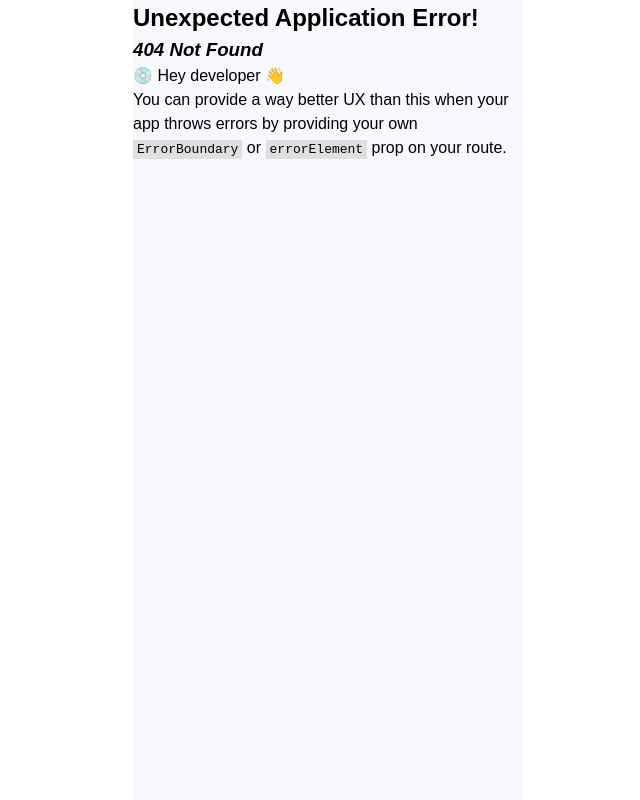
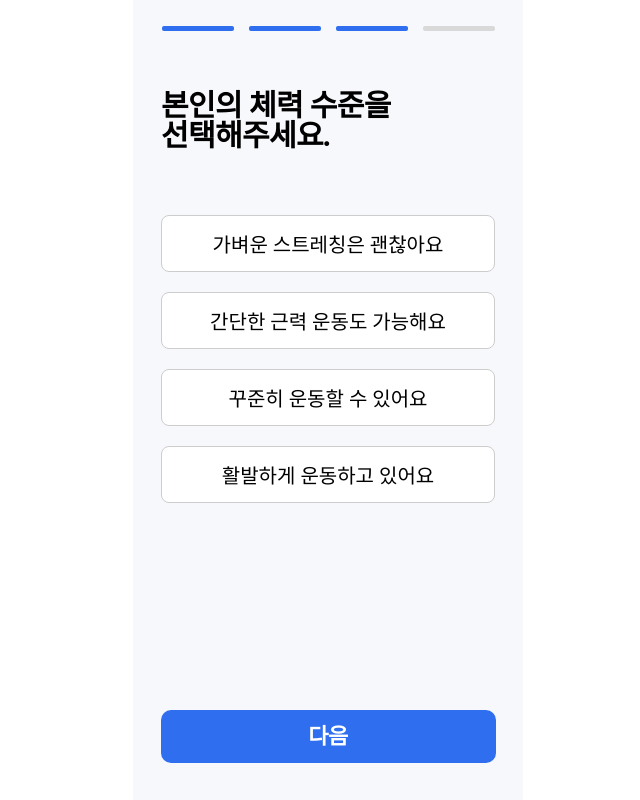
Before and after one commit to SKTHON-CAFFEINE/MANJIL_FE, a React (Vite) app: page /auth/signUp/level3 in a window 1280 px wide. Before the commit this address had no page. Shown: the whole page, without its empty margins (312-952 px from the left). Built offline with nearby package versions, Linux system fonts and the light colour scheme; a web font is replaced by a local one.

Commit message:
회원가입 페이지 분리

```diff
--- a/src/routes/signUp/level1.jsx
+++ b/src/routes/signUp/level1.jsx
@@ -1,16 +1,32 @@
 import {
-    PageName,
+  Page,
+  PageName,
   InputGroup,
   Box,
   Text,
   Input,
   Fail,
-  Button
+  Button,
+  Level,
+  LevelBox,
 } from "./signUpStyle";
-export default function Level1({setLevel}) {
+import { useNavigate } from "react-router-dom";
+
+export default function Level1() {
+  const navigate=useNavigate();
+  const nextLevel=()=>{
+    navigate("/auth/signUp/level2")
+  }
+
   return (
-    <>
-    <PageName>회원가입</PageName>
+    <Page>
+      <LevelBox>
+        <Level $on={true} />
+        <Level />
+        <Level />
+        <Level />
+      </LevelBox>
+      <PageName>회원가입</PageName>
       <InputGroup>
         <Box>
           <Text>이메일</Text>
@@ -23,7 +39,7 @@ export default function Level1({setLevel}) {
           <Fail>비밀번호 형식에 맞지 않습니다.</Fail>
         </Box>
       </InputGroup>
-      <Button onClick={()=>setLevel(2)}>다음</Button>
-    </>
+      <Button onClick={()=>nextLevel()}>다음</Button>
+    </Page>
   );
 }
--- a/src/routes/signUp/level2.jsx
+++ b/src/routes/signUp/level2.jsx
@@ -1,12 +1,33 @@
-import { PageName,InputGroup, Box, Text, Input,Button } from "./signUpStyle";
+import {
+  Page,
+  PageName,
+  InputGroup,
+  Box,
+  Text,
+  Input,
+  Button,
+  Level,
+  LevelBox,
+} from "./signUpStyle";
 import styled from "styled-components";
 import { useState } from "react";
+import { useNavigate } from "react-router-dom";
 
-export default function Level2({setLevel}) {
-    const [gender,setGender]=useState();
+export default function Level2() {
+  const [gender, setGender] = useState();
+  const navigate = useNavigate();
+  const nextLevel = () => {
+    navigate("/auth/signUp/level3");
+  };
 
   return (
-    <>
+    <Page>
+      <LevelBox>
+        <Level $on={true} />
+        <Level $on={true} />
+        <Level />
+        <Level />
+      </LevelBox>
       <PageName>회원가입</PageName>
       <InputGroup>
         <Box>
@@ -16,20 +37,24 @@ export default function Level2({setLevel}) {
         <Box>
           <Text>성별</Text>
           <GenderGroup>
-            <Gender onClick={()=>setGender(0)} $on={gender ? 0:1}>여성</Gender>
-            <Gender onClick={()=>setGender(1)} $on={gender ? 1:0}>남성</Gender>
+            <Gender onClick={() => setGender(0)} $on={gender ? 0 : 1}>
+              여성
+            </Gender>
+            <Gender onClick={() => setGender(1)} $on={gender ? 1 : 0}>
+              남성
+            </Gender>
           </GenderGroup>
         </Box>
         <Box>
           <Text>나이</Text>
           <AgeGroup>
-                <Age/>
+            <Age />
             <Text>세</Text>
           </AgeGroup>
         </Box>
       </InputGroup>
-      <Button onClick={()=>setLevel(3)}>다음</Button>
-    </>
+      <Button onClick={() => nextLevel()}>다음</Button>
+    </Page>
   );
 }
 
@@ -43,28 +68,28 @@ const Gender = styled.div`
   height: 57px;
   flex-shrink: 0;
   border-radius: 8px;
-  border: 1px solid ${({$on})=>$on ? "#2F6EEE":"#CDCDCD"};
+  border: 1px solid ${({ $on }) => ($on ? "#2F6EEE" : "#CDCDCD")};
   justify-content: center;
   align-items: center;
-  background-color: ${({$on})=>$on ? "#F2F6FF":"#ffff"};
-  color: ${({$on})=>$on ? "#2F6EEE":"#B1B0B0"};
+  background-color: ${({ $on }) => ($on ? "#F2F6FF" : "#ffff")};
+  color: ${({ $on }) => ($on ? "#2F6EEE" : "#B1B0B0")};
   font-family: Pretendard;
   font-size: 20px;
   font-style: normal;
-  font-weight: ${({$on})=>$on ? "600":"400"};
+  font-weight: ${({ $on }) => ($on ? "600" : "400")};
   line-height: normal;
 
-  &:hover{
+  &:hover {
     cursor: pointer;
   }
 `;
-const AgeGroup=styled.div`
+const AgeGroup = styled.div`
   display: flex;
   flex-direction: row;
   gap: 15px;
 
   align-items: center;
-`
+`;
 const Age = styled.input`
   width: 161px;
   height: 57px;
@@ -72,7 +97,7 @@ flex-shrink: 0;
   text-align: center;
 
   border-radius: 8px;
-border: 1px solid #CDCDCD;
+  border: 1px solid #cdcdcd;
   &:focus {
     outline: none;
   }
--- a/src/routes/signUp/level3.jsx
+++ b/src/routes/signUp/level3.jsx
@@ -1,23 +1,46 @@
-import { PageName,State,StateGroup,Button } from "./signUpStyle"
-import { useState } from "react"
+import { Page, PageName, Button, Level, LevelBox,StateGroup,State } from "./signUpStyle";
+import { useState } from "react";
+import { useNavigate } from "react-router-dom";
 
-export default function Level3({setLevel}){
-    const [state,setState]=useState();
 
-    const stateChange=(s)=>{
-        setState(s);
-    }
-    return(
-        <>
-        <PageName>본인의 체력 수준을 <br/>선택해주세요.</PageName>
-        <div style={{height:"64px"}}/>
-        <StateGroup>
-            <State onClick={()=>stateChange(1)} $on={state==1 ? 1:0}>가벼운 스트레칭은 괜찮아요</State>
-            <State onClick={()=>stateChange(2)} $on={state==2 ? 1:0}>간단한 근력 운동도 가능해요</State>
-            <State onClick={()=>stateChange(3)} $on={state==3 ? 1:0}>꾸준히 운동할 수 있어요</State>
-            <State onClick={()=>stateChange(4)} $on={state==4 ? 1:0}>활발하게 운동하고 있어요</State>
-        </StateGroup>
-        <Button onClick={()=>setLevel(4)}>다음</Button>
-        </>
-    )
+export default function Level3() {
+  const [state, setState] = useState();
+    const navigate = useNavigate();
+  const nextLevel = () => {
+    navigate("/auth/signUp/level4");
+  };
+
+  const stateChange = (s) => {
+    setState(s);
+  };
+  return (
+    <Page>
+      <LevelBox>
+        <Level $on={true} />
+        <Level $on={true} />
+        <Level $on={true} />
+        <Level />
+      </LevelBox>
+      <PageName>
+        본인의 체력 수준을 <br />
+        선택해주세요.
+      </PageName>
+      <div style={{ height: "64px" }} />
+      <StateGroup>
+        <State onClick={() => stateChange(1)} $on={state == 1 ? 1 : 0}>
+          가벼운 스트레칭은 괜찮아요
+        </State>
+        <State onClick={() => stateChange(2)} $on={state == 2 ? 1 : 0}>
+          간단한 근력 운동도 가능해요
+        </State>
+        <State onClick={() => stateChange(3)} $on={state == 3 ? 1 : 0}>
+          꾸준히 운동할 수 있어요
+        </State>
+        <State onClick={() => stateChange(4)} $on={state == 4 ? 1 : 0}>
+          활발하게 운동하고 있어요
+        </State>
+      </StateGroup>
+      <Button onClick={() => nextLevel()}>다음</Button>
+    </Page>
+  );
 }
--- a/src/routes/signUp/level4.jsx
+++ b/src/routes/signUp/level4.jsx
@@ -1,7 +1,13 @@
-import { PageName, Explain, State, StateGroup,Button } from "./signUpStyle";
+import { Page, PageName, Explain, State, StateGroup, Button, Level, LevelBox } from "./signUpStyle";
 import { useState } from "react";
+import { useNavigate } from "react-router-dom";
+
 export default function Level4() {
   const [state, setState] = useState([false, false, false, false, false]);
+      const navigate = useNavigate();
+  const nextLevel = () => {
+    navigate("/auth/signUp");
+  };
 
   const stateChange = (s) => {
     switch (s) {
@@ -48,7 +54,13 @@ export default function Level4() {
     }
   };
   return (
-    <>
+    <Page>
+      <LevelBox>
+        <Level $on={true} />
+        <Level $on={true} />
+        <Level $on={true} />
+        <Level $on={true}/>
+      </LevelBox>
       <PageName>
         현재 관리 중이신 질환이 <br />
         있다면 선택해주세요.
@@ -71,7 +83,7 @@ export default function Level4() {
           골다공증
         </State>
       </StateGroup>
-      <Button>다음</Button>
-    </>
+      <Button onClick={() => nextLevel()}>다음</Button>
+    </Page>
   );
 }
--- a/src/routes/signUp/signUpPage.jsx
+++ /dev/null
@@ -1,38 +0,0 @@
-import styled from "styled-components";
-import {
-  LevelBox,
-  Level,
-  Button,
-} from "./signUpStyle";
-import Level1 from "./level1";
-import Level2 from "./level2";
-import Level3 from "./level3";
-import Level4 from "./level4";
-import { useState } from "react";
-
-export default function SignUpPage() {
-  const [level,setLevel]=useState(1);
-
-
-  return (
-    <Page>
-      <LevelBox>
-        <Level $on={true}/>
-        <Level $on={level>1 ? true:false}/>
-        <Level $on={level>2 ? true:false}/>
-        <Level $on={level>3 ? true:false}/>
-      </LevelBox>
-      {(level==1) && <Level1 setLevel={setLevel}/>}
-      {(level==2) && <Level2 setLevel={setLevel}/>}
-      {(level==3) && <Level3 setLevel={setLevel}/>}
-      {(level==4) && <Level4 setLevel={setLevel}/>}
-    </Page>
-  );
-}
-
-const Page = styled.div`
-  display: flex;
-  flex-direction: column;
-  align-items: center;
-  height: 100vh;
-`;
--- a/src/routes/signUp/signUpStyle.js
+++ b/src/routes/signUp/signUpStyle.js
@@ -1,5 +1,11 @@
 import styled from "styled-components";
 
+export const Page = styled.div`
+  display: flex;
+  flex-direction: column;
+  align-items: center;
+  height: 100vh;
+`;
 export const LevelBox = styled.div`
   display: flex;
   flex-direction: row;
```
Also changed, not shown: src/App.jsx (+8 -2 lines). Lines whose indentation alone changed are shown as unchanged.
